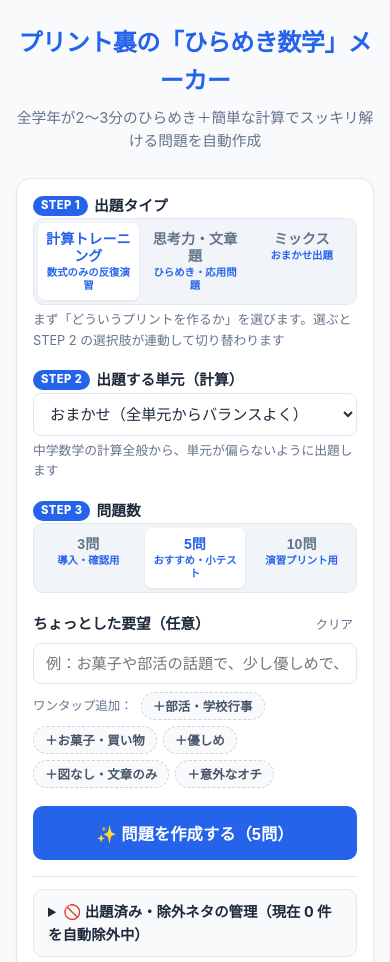
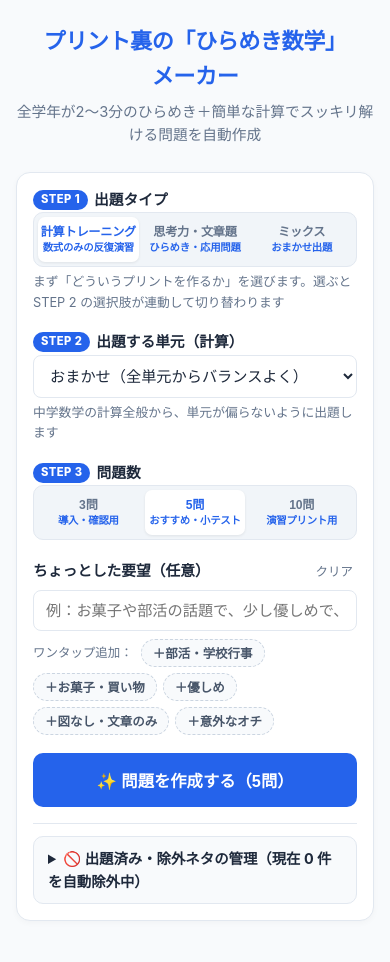
Before and after one commit to taichi-nagashima/math-puzzle-maker, a plain HTML site: page index.html in a window 390 px wide. Shown: the top 962 px of the page. Drawn offline with Linux system fonts and the light colour scheme.

Commit message:
Add files via upload

```diff
--- a/index.html
+++ b/index.html
@@ -569,6 +569,14 @@
       cursor: pointer;
     }
     .toast-undo-btn:hover { background: #475569; }
+    .nb { white-space: nowrap; }
+    header h1 { word-break: keep-all; }
+    .segment-btn { word-break: keep-all; overflow-wrap: normal; }
+    @media (max-width: 480px) {
+      header h1 { font-size: 1.38rem; }
+      .segment-btn { font-size: 0.76rem; padding: 8px 1px; letter-spacing: -0.02em; }
+      .segment-btn .rec { font-size: 0.6rem; }
+    }
     .step-badge {
       display: inline-block;
       background: var(--primary);
@@ -660,7 +668,7 @@
 <body>
   <div class="container">
     <header>
-      <h1>プリント裏の「ひらめき数学」メーカー</h1>
+      <h1>プリント裏の「ひらめき数学」<span class="nb">メーカー</span></h1>
       <p>全学年が2〜3分のひらめき＋簡単な計算でスッキリ解ける問題を自動作成</p>
     </header>
 
```
